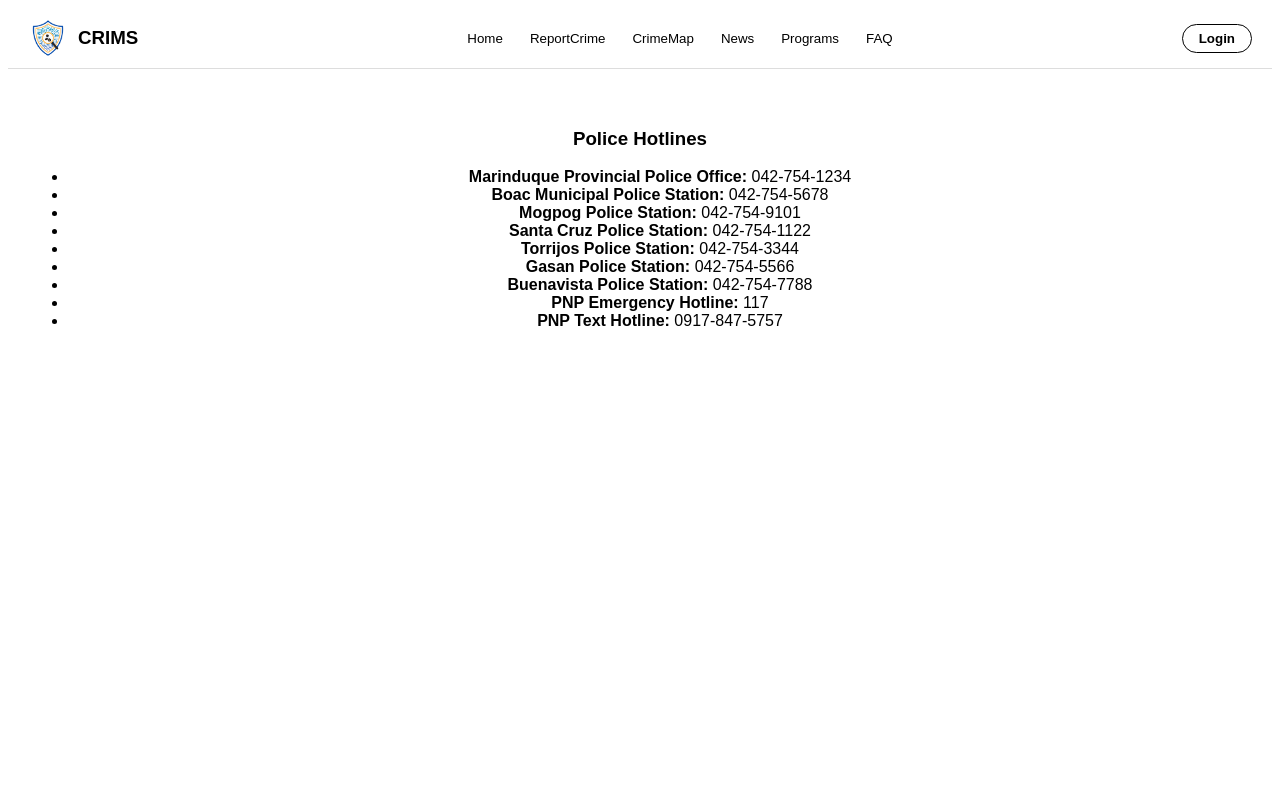
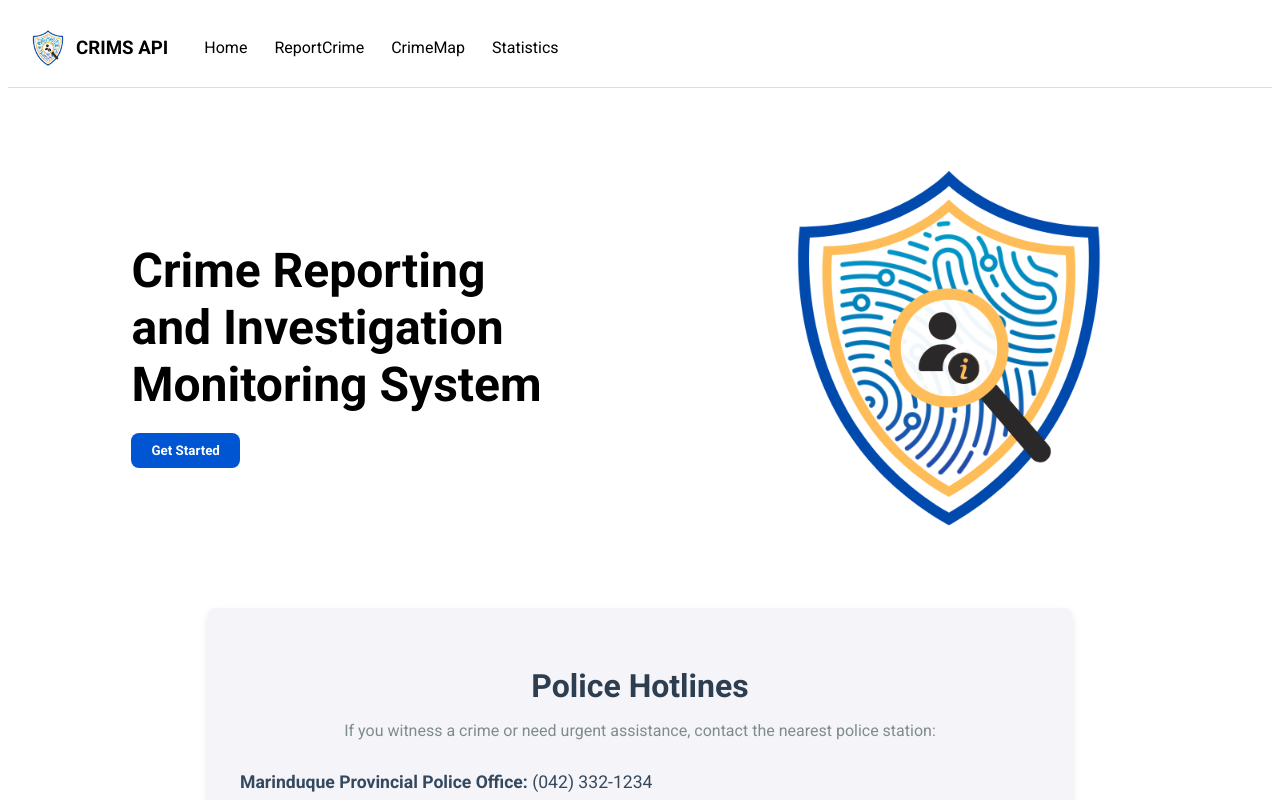
Before and after one commit to WBgit01/project-crims, a React (Create React App) app in the folder crims-frontend/: page /community in a window 1280 px wide. Both pictures are taken after a click on the button "ReportCrime". Shown: the top 800 px of the page. Built offline with nearby package versions, Linux system fonts and the light colour scheme.

Commit message:
Frontend Update

```diff
--- a/crims-frontend/src/pages/CommunityDashboard.jsx
+++ b/crims-frontend/src/pages/CommunityDashboard.jsx
@@ -1,89 +1,67 @@
 import { useState } from 'react';
 import PublicCrimeMap from './PublicCrimeMap';
 import PublicStatistics from './PublicStatistics';
+import PublicHotlines from './PublicHotlines';
 import logo from '../assets/crims_logo.png';
+import '../styles/CommunityDashboard.css';
 
 export default function CommunityDashboard() {
   const [view, setView] = useState('home');
 
-  const renderHotlines = () => (
-    <div>
-      <h3>Police Hotlines</h3>
-      <ul>
-        <li><strong>Marinduque Provincial Police Office:</strong> 042-754-1234</li>
-        <li><strong>Boac Municipal Police Station:</strong> 042-754-5678</li>
-        <li><strong>Mogpog Police Station:</strong> 042-754-9101</li>
-        <li><strong>Santa Cruz Police Station:</strong> 042-754-1122</li>
-        <li><strong>Torrijos Police Station:</strong> 042-754-3344</li>
-        <li><strong>Gasan Police Station:</strong> 042-754-5566</li>
-        <li><strong>Buenavista Police Station:</strong> 042-754-7788</li>
-        <li><strong>PNP Emergency Hotline:</strong> 117</li>
-        <li><strong>PNP Text Hotline:</strong> 0917-847-5757</li>
-      </ul>
-    </div>
-  );
+    // <div>
+    //   <h3>Police Hotlines</h3>
+    //   <ul>
+    //     <li><strong>Marinduque Provincial Police Office:</strong> 042-754-1234</li>
+    //     <li><strong>Boac Municipal Police Station:</strong> 042-754-5678</li>
+    //     <li><strong>Mogpog Police Station:</strong> 042-754-9101</li>
+    //     <li><strong>Santa Cruz Police Station:</strong> 042-754-1122</li>
+    //     <li><strong>Torrijos Police Station:</strong> 042-754-3344</li>
+    //     <li><strong>Gasan Police Station:</strong> 042-754-5566</li>
+    //     <li><strong>Buenavista Police Station:</strong> 042-754-7788</li>
+    //     <li><strong>PNP Emergency Hotline:</strong> 117</li>
+    //     <li><strong>PNP Text Hotline:</strong> 0917-847-5757</li>
+    //   </ul>
+    // </div>
 
   return (
-    <div style={{ fontFamily: 'Arial, sans-serif' }}>
-      {/* Navbar */}
-      <nav style={{
-        display: 'flex',
-        justifyContent: 'space-between',
-        alignItems: 'center',
-        padding: '10px 20px',
-        borderBottom: '1px solid #ddd',
-        backgroundColor: '#fff'
-      }}>
-        <div style={{ display: 'flex', alignItems: 'center' }}>
-          <img src={logo} alt="Logo" style={{ height: '40px', marginRight: '10px' }} />
-          <h3 style={{ margin: 0 }}>CRIMS</h3>
+    <div className="dashboard-container">
+      <nav className="navbar">
+        <div className="navbar-left">
+          <div className="logo">
+            <img src={logo} alt="Logo" />
+            <h3>CRIMS API</h3>
+          </div>
+          <ul className="nav-links">
+            <li><button onClick={() => setView('home')}>Home</button></li>
+            <li><button onClick={() => setView('hotlines')}>ReportCrime</button></li>
+            <li><button onClick={() => setView('map')}>CrimeMap</button></li>
+            <li><button onClick={() => setView('statistics')}>Statistics</button></li>
+          </ul>
         </div>
-        <ul style={{ display: 'flex', listStyle: 'none', gap: '15px', margin: 0 }}>
-          <li><button onClick={() => setView('home')} style={{ background: 'none', border: 'none', cursor: 'pointer' }}>Home</button></li>
-          <li><button onClick={() => setView('hotlines')} style={{ background: 'none', border: 'none', cursor: 'pointer' }}>ReportCrime</button></li>
-          <li><button onClick={() => setView('map')} style={{ background: 'none', border: 'none', cursor: 'pointer' }}>CrimeMap</button></li>
-          <li><button style={{ background: 'none', border: 'none', cursor: 'pointer' }}>News</button></li>
-          <li><button style={{ background: 'none', border: 'none', cursor: 'pointer' }}>Programs</button></li>
-          <li><button style={{ background: 'none', border: 'none', cursor: 'pointer' }}>FAQ</button></li>
-        </ul>
-        <button style={{
-          padding: '6px 16px',
-          border: '1px solid black',
-          borderRadius: '20px',
-          background: 'white',
-          cursor: 'pointer',
-          fontWeight: 'bold'
-        }}>Login</button>
+        {/* <button className="login-button">Login</button> */}
       </nav>
 
-      {/* Main Section */}
-      <div style={{ padding: '40px 20px', textAlign: 'center' }}>
-        {view === 'home' && (
-          <div style={{ display: 'flex', justifyContent: 'space-around', alignItems: 'center', flexWrap: 'wrap' }}>
-            <div style={{ maxWidth: '500px', textAlign: 'left' }}>
-              <h1 style={{ fontSize: '3rem' }}>Crime Reporting <br />and Investigation<br />Monitoring System</h1>
-              <button onClick={() => setView('map')} style={{
-                marginTop: '20px',
-                padding: '10px 20px',
-                backgroundColor: '#0056d2',
-                color: 'white',
-                border: 'none',
-                borderRadius: '8px',
-                cursor: 'pointer',
-                fontWeight: 'bold'
-              }}>
-                Get Started
-              </button>
-            </div>
-            <img src={logo} alt="Crime Shield" style={{ height: '400px', maxWidth: '100%', marginTop: '20px' }} />
-          </div>
-        )}
+      <div className="hero-flex">
+        <div className="hero-text">
+          <h1 className="hero-heading">
+            Crime Reporting <br />
+            and Investigation <br />
+            Monitoring System
+          </h1>
+          <button className="get-started-btn">
+            Get Started
+          </button>
+        </div>
+        <img src={logo} alt="Crime Shield" className="hero-image" />
+      </div>
 
       {view === 'map' && <PublicCrimeMap />}
-      {view === 'hotlines' && renderHotlines()}
+      {view === 'hotlines' && <PublicHotlines />}
       {view === 'statistics' && <PublicStatistics />}
-
+      {view === 'home' && (
+        <div>
         </div>
+      )}
     </div>
   );
 }
--- a/crims-frontend/src/pages/PublicHotlines.jsx
+++ b/crims-frontend/src/pages/PublicHotlines.jsx
@@ -1,19 +1,38 @@
+import React from 'react';
+import '../styles/PublicHotlines.css'; // Import the external CSS file
+
 export default function PublicHotlines() {
-    return (
-      <div style={{ padding: '1rem' }}>
-        <h2>Police Hotlines</h2>
-        <p>If you witness a crime or need urgent assistance, contact the nearest police station:</p>
+  return (
+    <div className="container">
+      <h2 className="header">Police Hotlines</h2>
+      <p className="description">
+        If you witness a crime or need urgent assistance, contact the nearest police station:
+      </p>
 
-        <ul>
-          <li><strong>Marinduque Provincial Police Office:</strong> (042) 332-1234</li>
-          <li><strong>Boac Police Station:</strong> (042) 332-5678</li>
-          <li><strong>Mogpog Police Station:</strong> (042) 332-8765</li>
-          <li><strong>Gasan Police Station:</strong> (042) 332-2345</li>
-          <li><strong>Santa Cruz Police Station:</strong> (042) 332-3456</li>
-          <li><strong>Torrijos Police Station:</strong> (042) 332-4567</li>
-        </ul>
+      <ul className="list">
+        <li className="list-item">
+          <strong>Marinduque Provincial Police Office:</strong> (042) 332-1234
+        </li>
+        <li className="list-item">
+          <strong>Boac Police Station:</strong> (042) 332-5678
+        </li>
+        <li className="list-item">
+          <strong>Mogpog Police Station:</strong> (042) 332-8765
+        </li>
+        <li className="list-item">
+          <strong>Gasan Police Station:</strong> (042) 332-2345
+        </li>
+        <li className="list-item">
+          <strong>Santa Cruz Police Station:</strong> (042) 332-3456
+        </li>
+        <li className="list-item">
+          <strong>Torrijos Police Station:</strong> (042) 332-4567
+        </li>
+      </ul>
 
-        <p>For emergencies, dial <strong>911</strong>.</p>
-      </div>
-    );
-  }
+      <p className="emergency">
+        For emergencies, dial <strong className="emergency-number">911</strong>.
+      </p>
+    </div>
+  );
+}
--- /dev/null
+++ b/crims-frontend/src/styles/CommunityDashboard.css
@@ -0,0 +1,103 @@
+@font-face {
+    font-family: 'Roboto';
+    src: url('../assets/fonts/Roboto-Regular.ttf') format('truetype');
+    font-weight: normal;
+    font-style: normal;
+  }
+
+  @font-face {
+    font-family: 'Roboto';
+    src: url('../assets/fonts/Roboto-Bold.ttf') format('truetype');
+    font-weight: bold;
+    font-style: normal;
+  }
+
+
+* {
+    font-family: Roboto, sans-serif;
+}
+
+.navbar {
+  display: flex;
+  justify-content: space-between;
+  align-items: center;
+  padding: 10px 20px;
+  border-bottom: 1px solid #ddd;
+  background-color: #fff;
+}
+
+.navbar-left {
+  display: flex;
+  align-items: center;
+  gap: 30px;
+}
+
+.logo {
+  display: flex;
+  align-items: center;
+  gap: 8px;
+}
+
+.logo img {
+  height: 40px;
+}
+
+.nav-links {
+  display: flex;
+  list-style: none;
+  gap: 15px;
+  margin: 0;
+  padding: 0;
+}
+
+
+.nav-links button {
+  background: none;
+  border: none;
+  cursor: pointer;
+  font-size: 16px;
+}
+
+/* .login-button {
+  padding: 6px 16px;
+  border: 1px solid black;
+  border-radius: 20px;
+  background: white;
+  cursor: pointer;
+  font-weight: bold;
+} */
+
+.hero-flex {
+  display: flex;
+  justify-content: space-around;
+  align-items: center;
+  flex-wrap: wrap;
+  padding: 40px 20px;
+}
+
+.hero-text {
+  max-width: 500px;
+  text-align: left;
+}
+
+.hero-heading {
+  font-size: 3rem;
+  font-weight: bold;
+  margin-bottom: 20px;
+}
+
+.get-started-btn {
+  padding: 10px 20px;
+  background-color: #0056d2;
+  color: white;
+  border: none;
+  border-radius: 8px;
+  cursor: pointer;
+  font-weight: bold;
+}
+
+.hero-image {
+  height: 400px;
+  max-width: 100%;
+  margin-top: 20px;
+}
--- /dev/null
+++ b/crims-frontend/src/styles/PublicCrimeMap.css
@@ -0,0 +1,56 @@
+.crime-map-container {
+  width: 80%;
+  margin: 2rem auto;
+  padding: 20px;
+  overflow: hidden;
+  border-radius: 10px;
+  background-color: #f4f4f9;
+  color: #2c3e50;
+  box-shadow: 0 0 10px rgba(0, 0, 0, 0.3);
+}
+
+.map-title {
+  font-size: 2rem;
+  text-align: center;
+  margin-bottom: 20px;
+}
+
+.loader {
+  text-align: center;
+  font-size: 1.2rem;
+  color: #00bcd4;
+}
+
+.error-message {
+  color: #ff5722;
+  font-size: 1.1rem;
+  text-align: center;
+}
+
+.map-wrapper {
+  height: 600px;
+  width: 100%;
+  border-radius: 8px;
+  overflow: hidden;
+}
+
+.crime-map {
+  height: 100%;
+  width: 100%;
+  border-radius: 8px;
+}
+
+.popup-style {
+  background-color: #333;
+  color: #fff;
+  border-radius: 5px;
+  padding: 10px;
+}
+
+.popup-style strong {
+  color: #00bcd4;
+}
+
+.popup-style em {
+  color: #ccc;
+}
--- /dev/null
+++ b/crims-frontend/src/styles/PublicHotlines.css
@@ -0,0 +1,54 @@
+.container {
+    padding: 2rem;
+    background-color: #f4f4f9;
+    border-radius: 8px;
+    box-shadow: 0 4px 8px rgba(0, 0, 0, 0.1);
+    width: 80%;
+    margin: 20px auto;
+    max-width: 800px;
+  }
+
+  .header {
+    font-size: 2rem;
+    text-align: center;
+    color: #2c3e50;
+    margin-bottom: 1rem;
+  }
+
+  .description {
+    font-size: 1rem;
+    text-align: center;
+    color: #7f8c8d;
+    margin-bottom: 1.5rem;
+  }
+
+  .list {
+    list-style-type: none;
+    padding: 0;
+    margin: 0;
+  }
+
+  .list-item {
+    font-size: 1.1rem;
+    color: #34495e;
+    padding: 0.5rem 0;
+    border-bottom: 1px solid #ecf0f1;
+    transition: background-color 0.3s ease;
+  }
+
+  .list-item:hover {
+    background-color: #ecf0f1;
+  }
+
+  .emergency {
+    text-align: center;
+    font-size: 1.1rem;
+    color: #e74c3c;
+    margin-top: 2rem;
+  }
+
+  .emergency-number {
+    font-size: 1.4rem;
+    font-weight: bold;
+    color: #e74c3c;
+  }
```
Also changed, not shown: crims-frontend/src/pages/PublicCrimeMap.jsx (+18 -16 lines), crims-frontend/src/pages/PublicStatistics.jsx (+11 -12 lines), crims-frontend/src/styles/PublicStatistics.css (added, +85 -0 lines), crims-frontend/src/assets/fonts/Roboto-Bold.ttf (added), crims-frontend/src/assets/fonts/Roboto-Regular.ttf (added).
